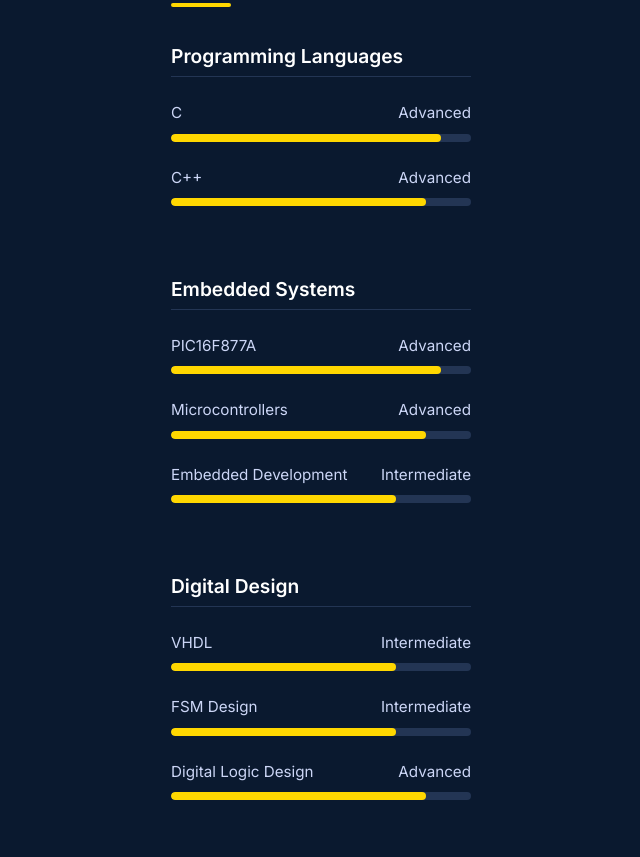
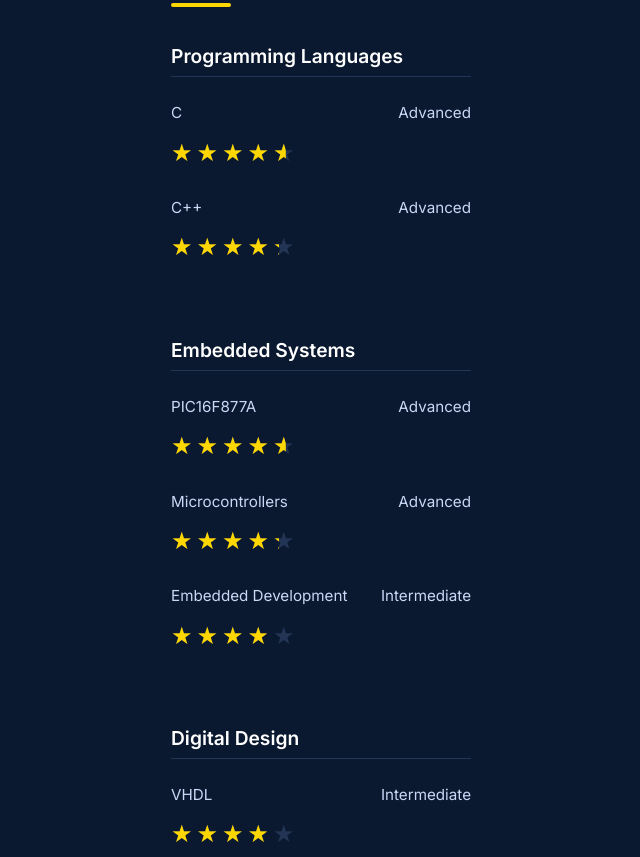
Before and after one commit to SAAD-2113/Portfolio, a website built with Vite: page index.html in a window 1280 px wide. Shown: the part 5282-6139 px from the top of the page, without its empty margins (319-959 px from the left). Built offline with nearby package versions, Linux system fonts and the light colour scheme.

Commit message:
Add README and replace skills progress bars with stars

```diff
--- a/style.css
+++ b/style.css
@@ -622,20 +622,34 @@ h1, h2, h3, h4, h5 {
 }
 
 .progress-bar {
-  width: 100%;
-  height: 8px;
-  background-color: var(--color-tertiary);
-  border-radius: 4px;
-  overflow: hidden;
+  display: inline-block;
+  position: relative;
+  background-color: transparent;
+  color: var(--color-tertiary);
+  font-size: 1.5rem;
+  letter-spacing: 4px;
+}
+
+.progress-bar::before {
+  content: '★★★★★';
+  white-space: nowrap;
 }
 
 .progress {
+  position: absolute;
+  top: 0;
+  left: 0;
   height: 100%;
-  background-color: var(--color-accent);
-  border-radius: 4px;
-  transform-origin: left;
-  transform: scaleX(0);
-  transition: transform 1s ease-out;
+  background-color: transparent;
+  color: var(--color-accent);
+  overflow: hidden;
+  clip-path: inset(0 100% 0 0);
+  transition: clip-path 1s ease-out;
+}
+
+.progress::before {
+  content: '★★★★★';
+  white-space: nowrap;
 }
 
 /* Certifications */
@@ -879,7 +893,7 @@ h1, h2, h3, h4, h5 {
 }
 
 .skill-item.visible .progress {
-  transform: scaleX(1);
+  clip-path: inset(0 0 0 0);
 }
 
 /* Responsive Design */
```
